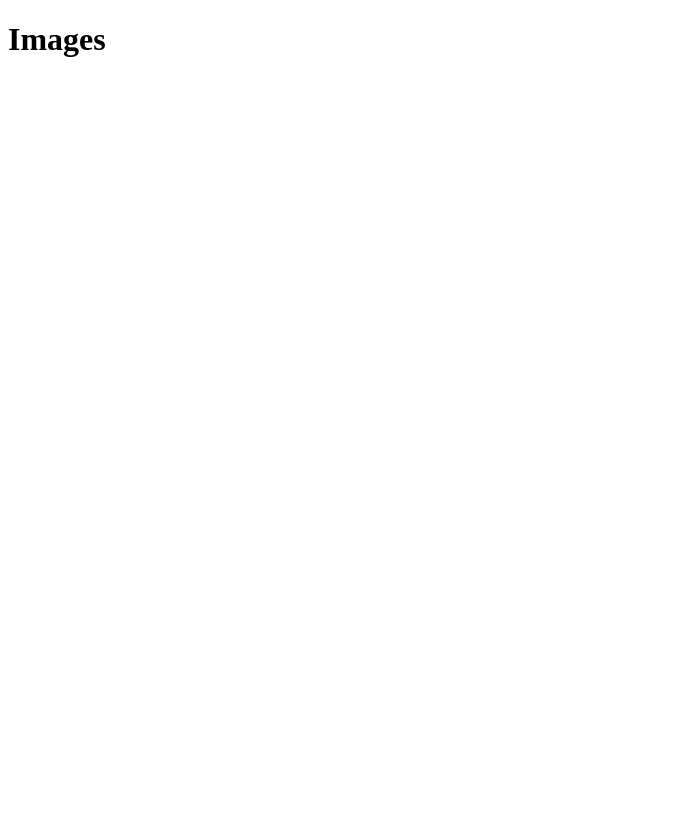
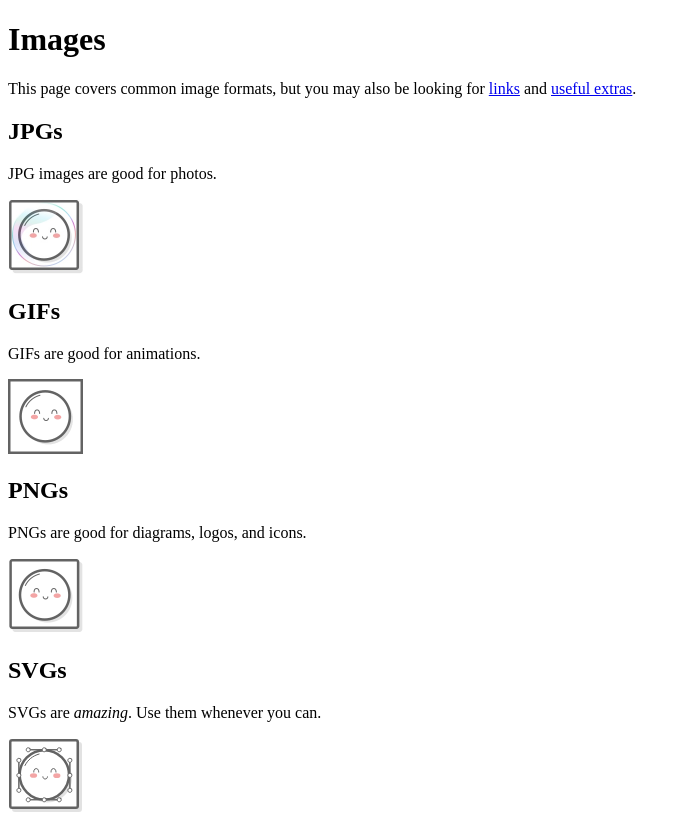
Before and after one commit to travitosama-tech/Odin-Exercises, a plain HTML site: page odin-links-and-images/pages/images.html in a window 1280 px wide. Shown: the whole page, without its empty margins (0-691 px from the left). Before the commit the page ends 800 px from the top, so only its background shows below. Drawn offline with Linux system fonts and the light colour scheme.

Commit message:
additions to the images file

```diff
--- a/odin-links-and-images/pages/images.html
+++ b/odin-links-and-images/pages/images.html
@@ -10,6 +10,30 @@
 
     <body>
         <h1>Images</h1>
+            <p>This page covers common image formats, but you may also be looking for <a href="links.html">links</a> and <a href="extras.html">useful extras</a>.</p>
 
+            <h2>JPGs</h2>
+
+            <p>JPG images are good for photos.</p>
+
+            <img src="../images/mochi.jpg" alt="a mochi ball in a bubble" width="75">
+
+            <h2>GIFs</h2>
+
+            <p>GIFs are good for animations.</p>
+
+            <img src="../images/mochi.gif" width="75" alt="a dancing mochi ball">
+
+            <h2>PNGs</h2>
+
+            <p>PNGs are good for diagrams, logos, and icons.</p>
+
+            <img src="../images/mochi.png" width="75" alt="a mochi ball">
+
+            <h2>SVGs</h2>
+
+            <p>SVGs are <em>amazing</em>. Use them whenever you can.</p>
+
+            <img src="../images/mochi.svg" width="75" alt="a mochi ball with bezier handles">
     </body>
 </html>
```
Also changed, not shown: odin-links-and-images/pages/links.html (+2 -2 lines).
